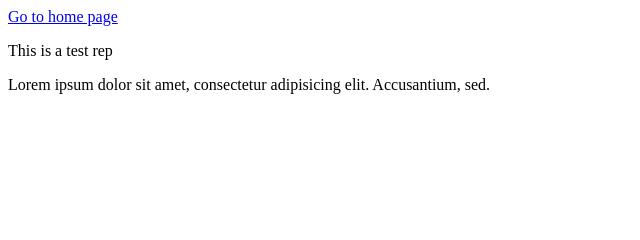
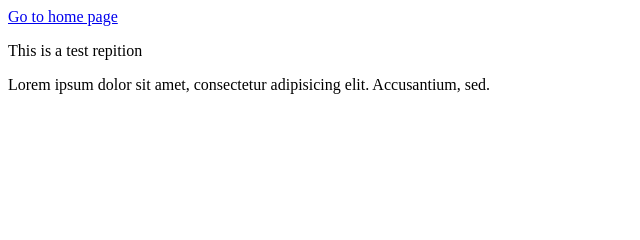
Before and after one commit to Storrzy12/InfoSys, a plain HTML site: page LearnGit424/index.html in a window 1280 px wide. Shown: the top 240 px of the page, 0-640 px from the left. Drawn offline with Linux system fonts and the light colour scheme.

Commit message:
Change spelling of words

```diff
--- a/LearnGit424/index.html
+++ b/LearnGit424/index.html
@@ -14,7 +14,7 @@
     </div>
 
     <div id="main">
-        <p>This is a test rep</p>
+        <p>This is a test repition</p>
         <p>Lorem ipsum dolor sit amet, consectetur adipisicing elit. Accusantium, sed.</p>
 
         <!-- TODO - ADD MORE CONTENT -->
```
